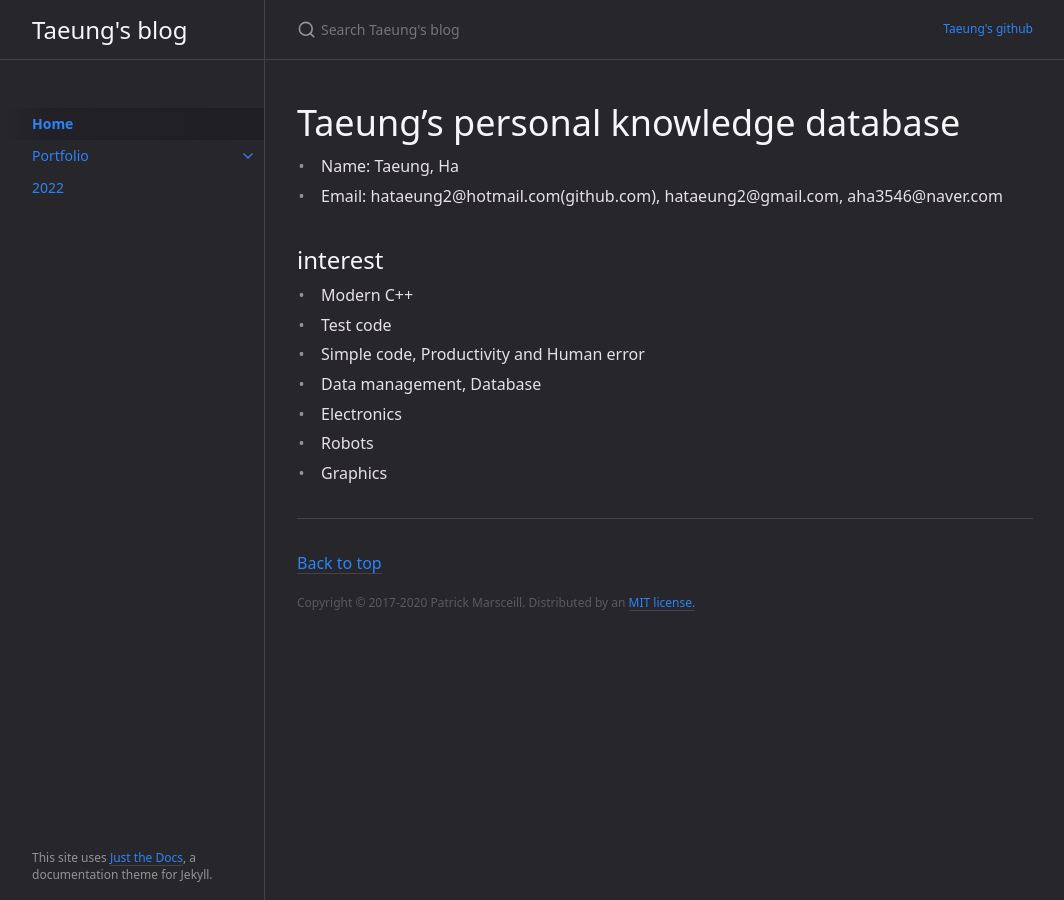
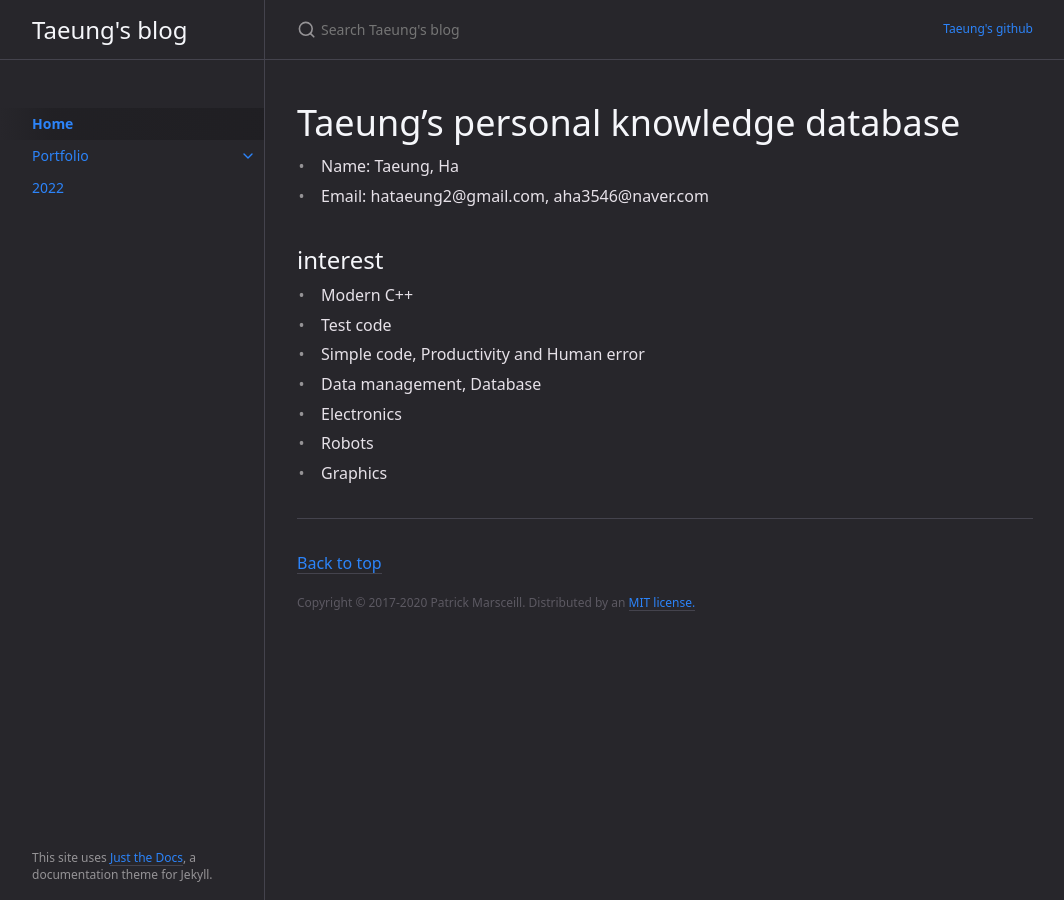
Before and after one commit to hataeung2/hataeung2.github.io, a Jekyll site: the page built from index.md, in a window 1280 px wide. Shown: the whole page, without its empty margins (107-1171 px from the left). Built offline with Jekyll 4.4.1, drawn with Linux system fonts in a browser that asks for light colours.

Commit message:
email update

```diff
--- a/index.md
+++ b/index.md
@@ -7,7 +7,7 @@ permalink: /
 
 # Taeung's personal knowledge database
 - Name: Taeung, Ha
-- Email: hataeung2@hotmail.com(github.com), hataeung2@gmail.com, aha3546@naver.com
+- Email: hataeung2@gmail.com, aha3546@naver.com
 
 ## interest
 - Modern C++
```
Also changed, not shown: 2 other files.
